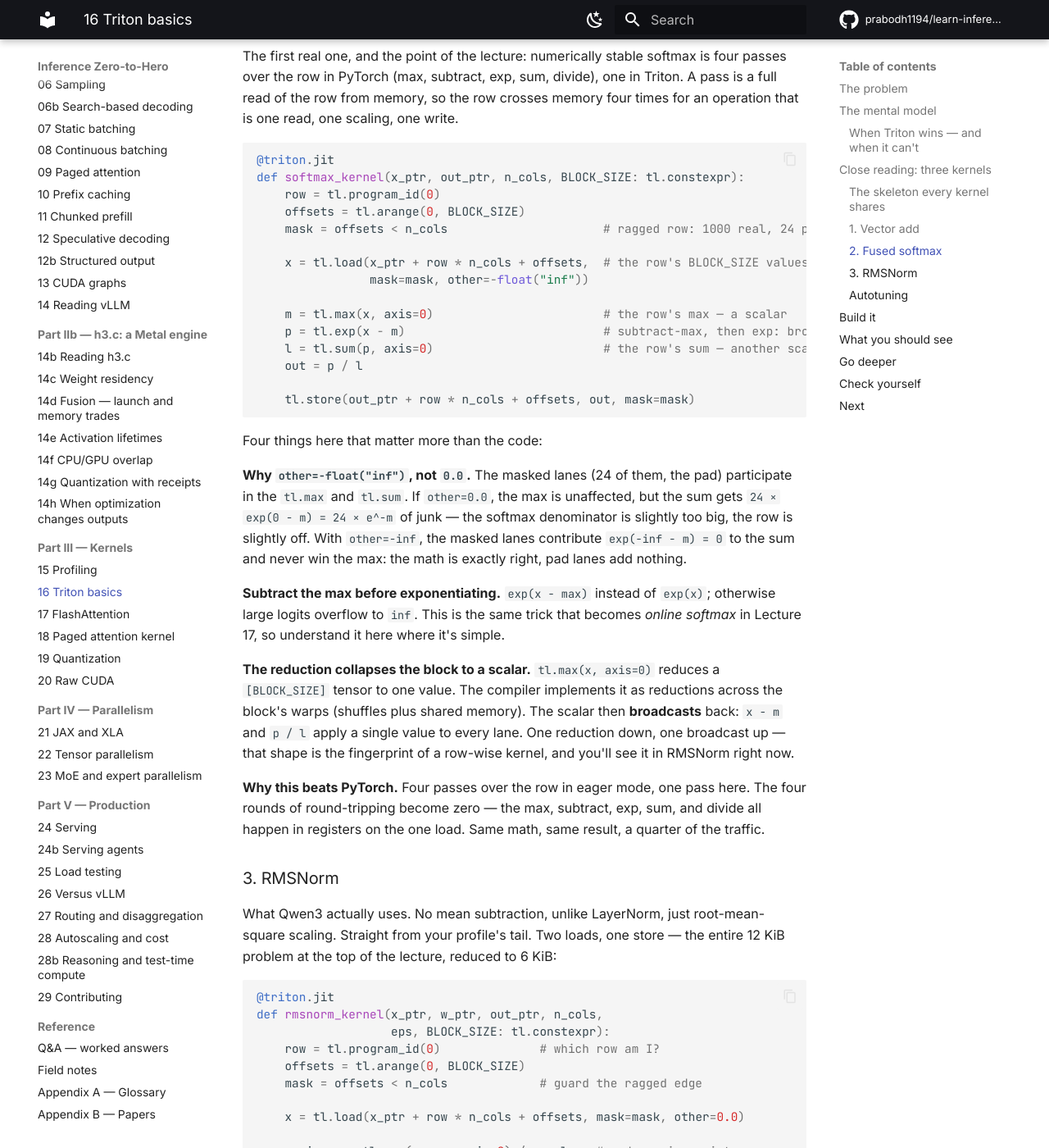
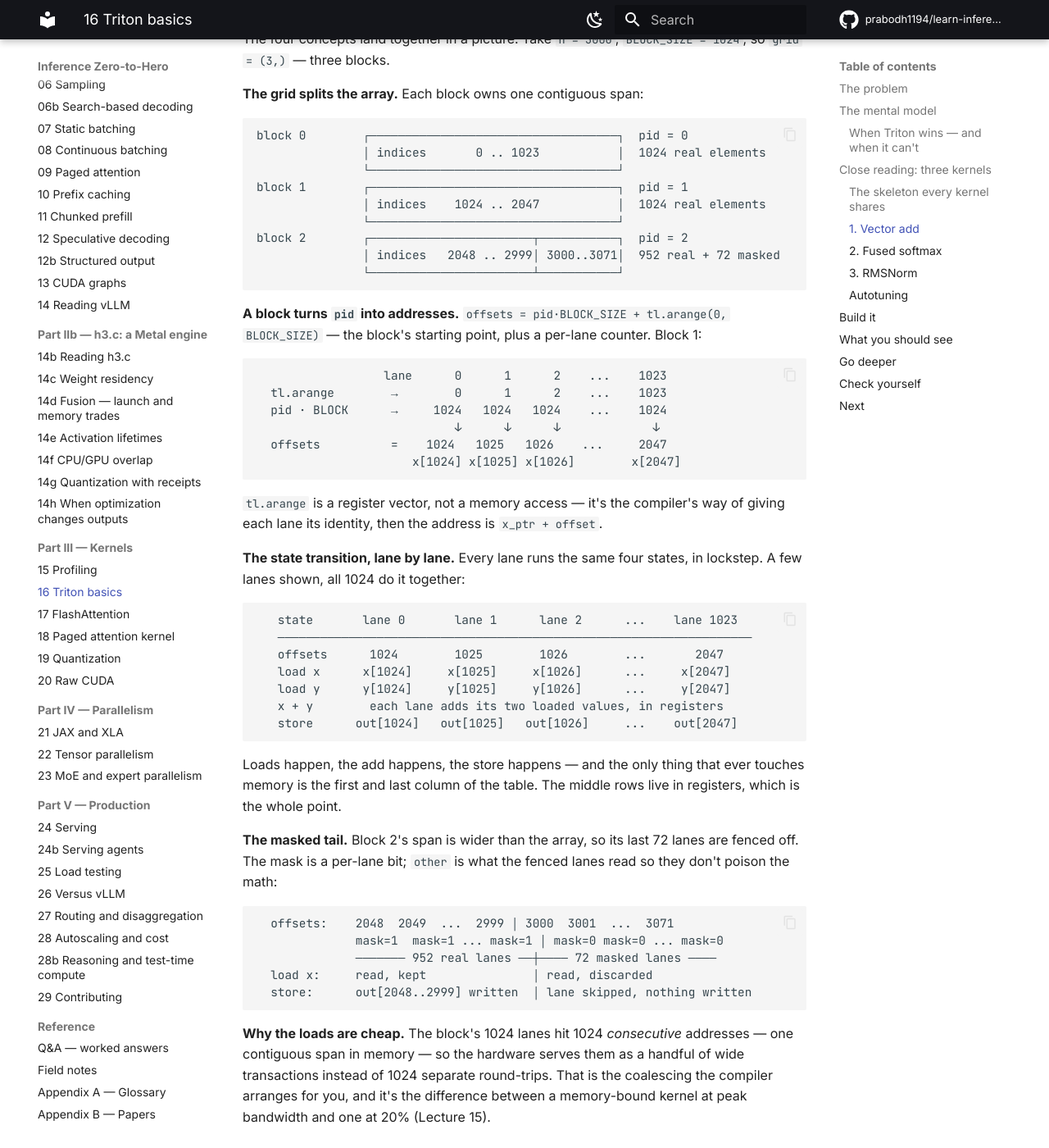
Before and after one commit to prabodh1194/learn-inference, an MkDocs documentation site: the page built from book/16-triton-basics.md, in a window 1280 px wide and 1400 px high, scrolled down 4715 px. Shown: the whole window at 82% size. Built offline with MkDocs 1.6.1 and Material for MkDocs 9.7.7, drawn with Linux system fonts in a browser that asks for light colours; comment, search, counter and statistics services are not loaded; some of the changed text lies outside the part shown.

Commit message:
book: L16 -- add ASCII state-transition diagrams for grid/block/offsets and softmax reduce-broadcast

````diff
--- a/book/16-triton-basics.md
+++ b/book/16-triton-basics.md
@@ -197,6 +197,75 @@
 `n=3000, block=1024` → `3`. Exactly enough blocks to cover the array, no
 overshoot.
 
+#### See it: grid → block → offsets → state
+
+The four concepts land together in a picture. Take `n = 3000`,
+`BLOCK_SIZE = 1024`, so `grid = (3,)` — three blocks.
+
+**The grid splits the array.** Each block owns one contiguous span:
+
+```
+block 0        ┌───────────────────────────────────┐  pid = 0
+               │ indices       0 .. 1023           │  1024 real elements
+               └───────────────────────────────────┘
+block 1        ┌───────────────────────────────────┐  pid = 1
+               │ indices    1024 .. 2047           │  1024 real elements
+               └───────────────────────────────────┘
+block 2        ┌───────────────────────┬───────────┐  pid = 2
+               │ indices   2048 .. 2999│ 3000..3071│  952 real + 72 masked
+               └───────────────────────┴───────────┘
+```
+
+**A block turns `pid` into addresses.** `offsets = pid·BLOCK_SIZE + tl.arange(0,
+BLOCK_SIZE)` — the block's starting point, plus a per-lane counter. Block 1:
+
+```
+                  lane      0      1      2    ...    1023
+  tl.arange        →        0      1      2    ...    1023
+  pid · BLOCK      →     1024   1024   1024    ...    1024
+                            ↓      ↓      ↓             ↓
+  offsets          =    1024   1025   1026    ...     2047
+                      x[1024] x[1025] x[1026]        x[2047]
+```
+
+`tl.arange` is a register vector, not a memory access — it's the compiler's
+way of giving each lane its identity, then the address is `x_ptr + offset`.
+
+**The state transition, lane by lane.** Every lane runs the same four states,
+in lockstep. A few lanes shown, all 1024 do it together:
+
+```
+   state       lane 0       lane 1      lane 2      ...    lane 1023
+   ───────────────────────────────────────────────────────────────────
+   offsets      1024        1025        1026        ...       2047
+   load x      x[1024]     x[1025]     x[1026]      ...     x[2047]
+   load y      y[1024]     y[1025]     y[1026]      ...     y[2047]
+   x + y        each lane adds its two loaded values, in registers
+   store      out[1024]   out[1025]   out[1026]     ...    out[2047]
+```
+
+Loads happen, the add happens, the store happens — and the only thing that
+ever touches memory is the first and last column of the table. The middle
+rows live in registers, which is the whole point.
+
+**The masked tail.** Block 2's span is wider than the array, so its last 72
+lanes are fenced off. The mask is a per-lane bit; `other` is what the fenced
+lanes read so they don't poison the math:
+
+```
+  offsets:    2048  2049  ...  2999 │ 3000  3001  ...  3071
+              mask=1  mask=1 ... mask=1 │ mask=0 mask=0 ... mask=0
+              ─────── 952 real lanes ──┼──── 72 masked lanes ────
+  load x:     read, kept               │ read, discarded
+  store:      out[2048..2999] written  │ lane skipped, nothing written
+```
+
+**Why the loads are cheap.** The block's 1024 lanes hit 1024 *consecutive*
+addresses — one contiguous span in memory — so the hardware serves them as a
+handful of wide transactions instead of 1024 separate round-trips. That is
+the coalescing the compiler arranges for you, and it's the difference between
+a memory-bound kernel at peak bandwidth and one at 20% (Lecture 15).
+
 ### 2. Fused softmax
 
 The first real one, and the point of the lecture: numerically stable softmax
@@ -241,6 +310,28 @@
 **broadcasts** back: `x - m` and `p / l` apply a single value to every lane.
 One reduction down, one broadcast up — that shape is the fingerprint of a
 row-wise kernel, and you'll see it in RMSNorm right now.
+
+The same state-transition view, compressed — a `[BLOCK]` row collapses to a
+scalar, then spreads back:
+
+```
+  lane           0       1       2    ...   1023
+  x        x[1024]  x[1025]  x[1026]  ...  x[2047]
+                    └── tl.max(x, axis=0) ──┘
+                          ▼
+  m              (one scalar: the row's max)
+                    ┌──── broadcasts back ────┐
+  p        e⁰     e⁻¹     e⁻²   ...    e⁻³        exp(x − m), per lane
+                    └── tl.sum(p, axis=0) ───┘
+                          ▼
+  l              (one scalar: the row's sum)
+                    ┌──── broadcasts back ────┐
+  out      p0/l    p1/l    p2/l   ...   p1023/l
+```
+
+The two reductions never materialize anything bigger than the row — the
+collapsed scalars live in registers and spread right back out. No HBM traffic
+between the row and its scalars.
 
 **Why this beats PyTorch.** Four passes over the row in eager mode, one pass
 here. The four rounds of round-tripping become zero — the max, subtract, exp,
````
